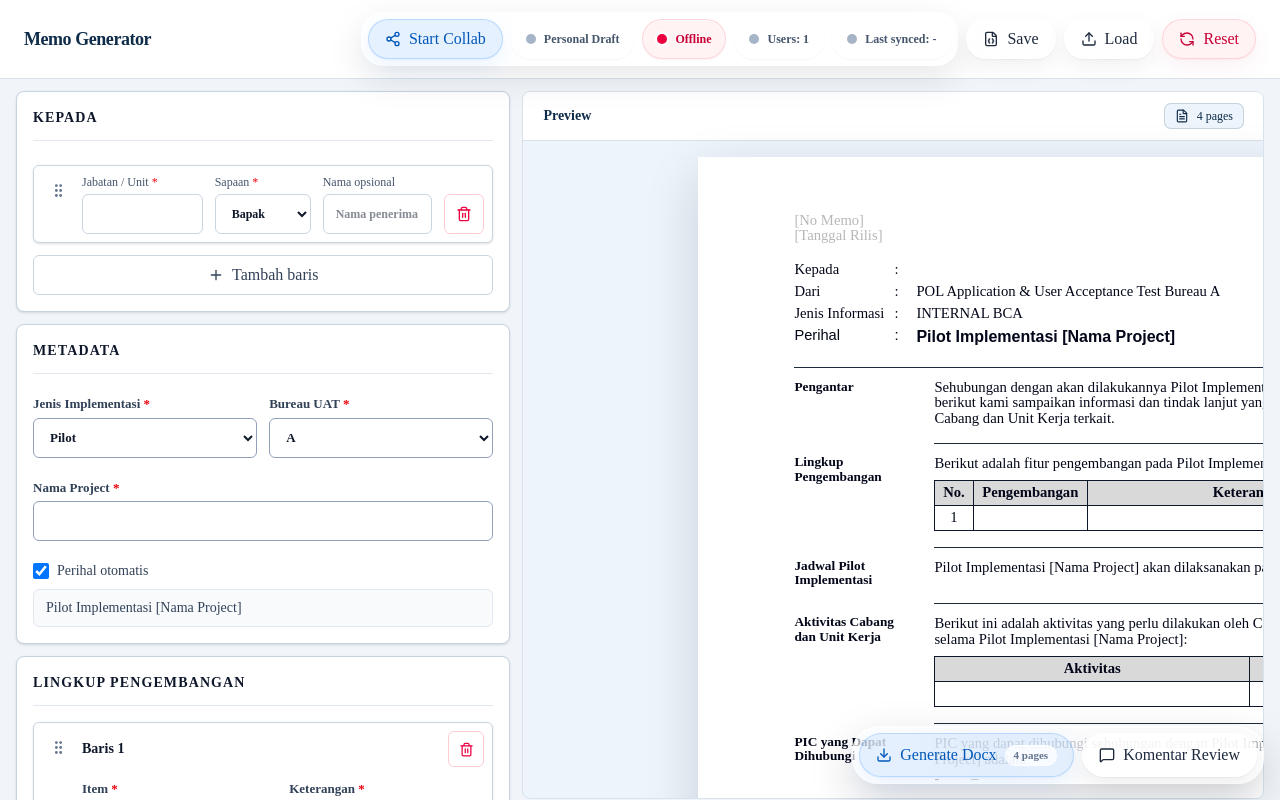
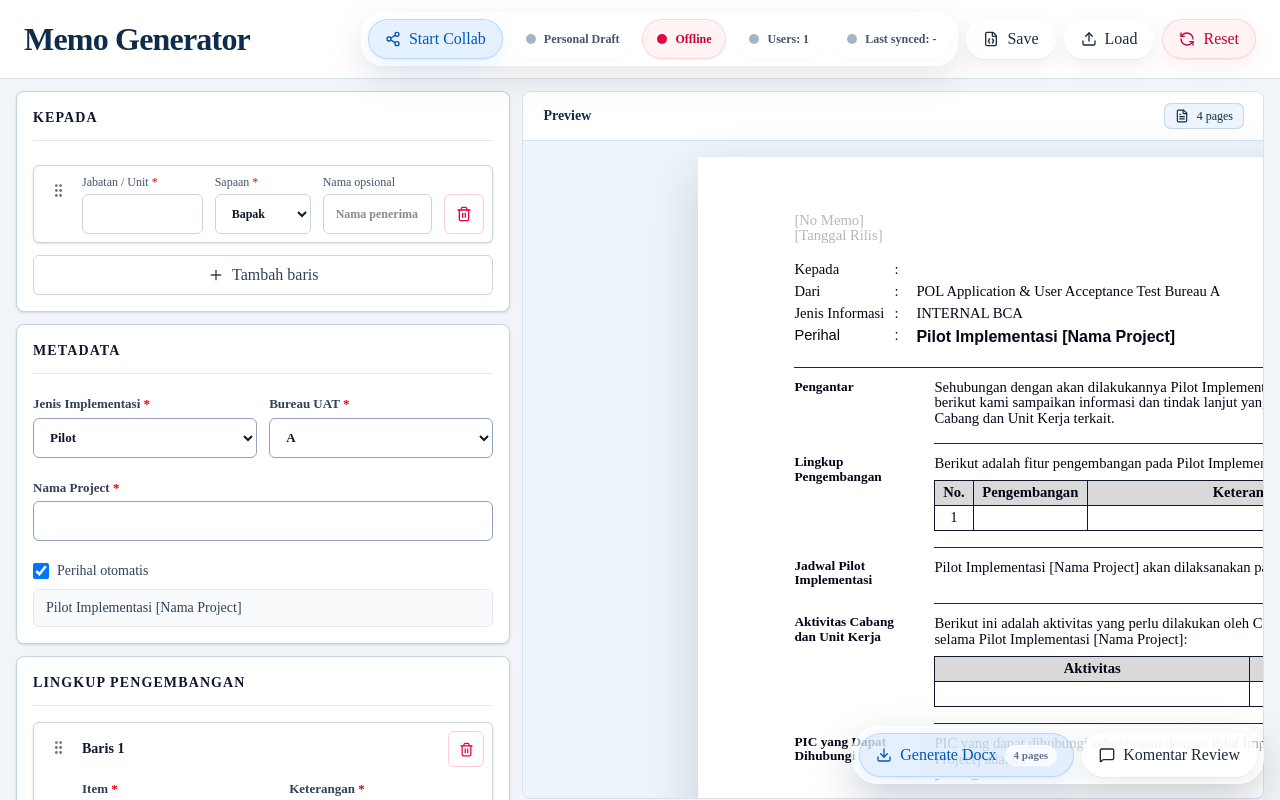
Before and after one commit to UAT-A-BAS/generate-memo, a Next.js app: page / in a window 1280 px wide. Shown: the top 800 px of the page. Built offline with nearby package versions, Linux system fonts and the light colour scheme.

Commit message:
increase memo generator heading size

```diff
--- a/src/features/memo-builder/MemoBuilderApp.tsx
+++ b/src/features/memo-builder/MemoBuilderApp.tsx
@@ -1643,7 +1643,7 @@ export function MemoBuilderApp() {
       <header className="sticky top-0 z-30 border-b border-[#d8e2ec] bg-white/95 backdrop-blur">
         <div className="flex w-full flex-col gap-3 px-4 py-3 xl:flex-row xl:items-center xl:justify-between xl:px-6">
           <div>
-            <h1 className="text-lg font-bold tracking-tight text-[#0f2d4a]">Memo Generator</h1>
+            <h1 className="text-[32px] font-bold leading-tight tracking-tight text-[#0f2d4a]">Memo Generator</h1>
             <p className="hidden">
               {draft.metadata.perihal} - {pages.length} preview pages -{" "}
               {" "}
```
